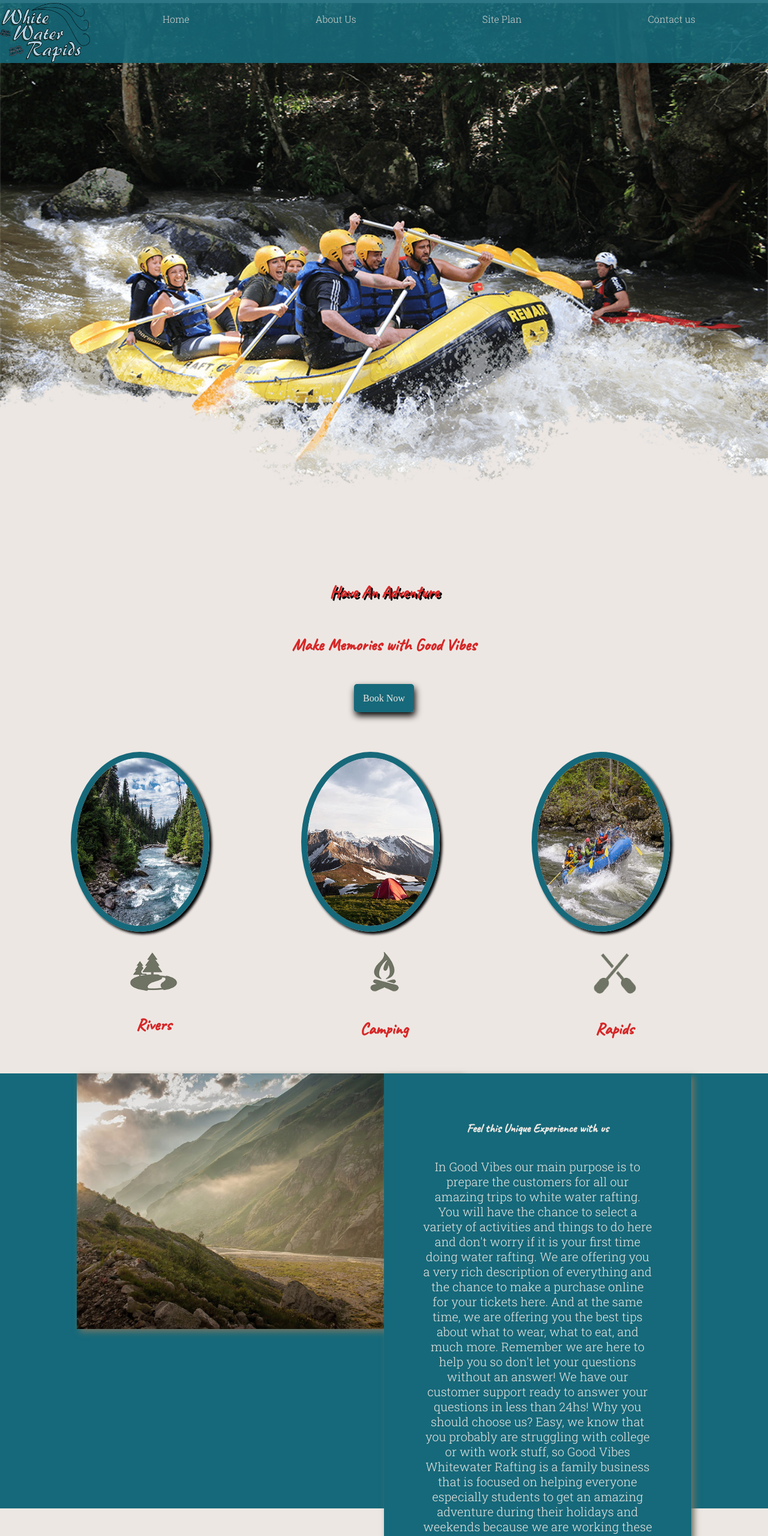
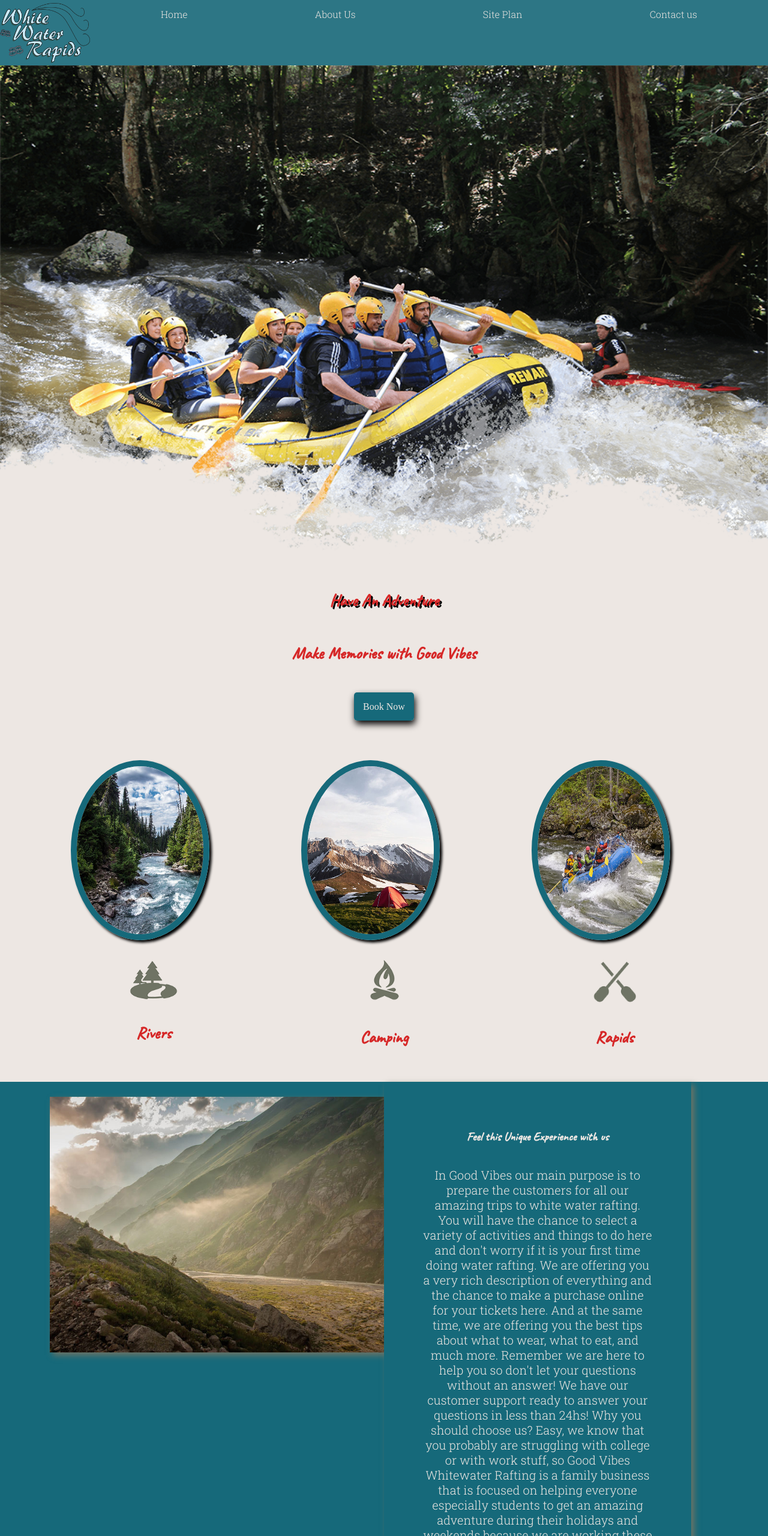
Before and after one commit to Facu026/wdd130, a plain HTML site: page wwr/index.html in a window 1280 px wide. Shown: the top 2560 px of the page at 60% size. Drawn offline with Linux system fonts and the light colour scheme.

Commit message:
finishing

```diff
--- a/wwr/index.html
+++ b/wwr/index.html
@@ -15,7 +15,7 @@
          </a>
          <nav>
             <a href="index.html">Home</a>
-            <a href="about.html">About Us</a>
+            <a href="aboutus.html">About Us</a>
             <a href="site-plan-rafting.html">Site Plan</a>
             <a href="contactus.html">Contact us</a>
         </nav>
@@ -54,7 +54,7 @@
             <section class="msg">
             <h2>Feel this Unique Experience with us</h2>
             <p>In Good Vibes our main purpose is to prepare the customers for all our amazing trips to white water rafting. You will have the chance to select a variety of activities and things to do here and don't worry if it is your first time doing water rafting. We are offering you a very rich description of everything and the chance to make a purchase online for your tickets here. And at the same time, we are offering you the best tips about what to wear, what to eat, and much more. Remember we are here to help you so don't let your questions without an answer! We have our customer support ready to answer your questions in less than 24hs! Why you should choose us? Easy, we know that you probably are struggling with college or with work stuff, so Good Vibes Whitewater Rafting is a family business that is focused on helping everyone especially students to get an amazing adventure during their holidays and weekends because we are working these days to you. Our little new business has a lot of reviews from previous customers that enjoyed to spent their time with us, feel free to look at their positive comments. Another reason to choose us is that we really take care of the environment by cleaning the place every day and recycling all the trash, and maintaining everything as natural as possible to make you feel a real adventure on the hikes, whitewater rafting, and much more. </p>
-            <a class='join' href="rivers.html">Join Us</a>
+            <a class='join' href="aboutus.html">Join Us</a>
             </section>
         </main>
         <footer>
--- a/wwr/styles/style.css
+++ b/wwr/styles/style.css
@@ -27,7 +27,7 @@ nav {
     background-color: #16697A;
     display: flex;
     justify-content: space-around;
-    padding: 1em;
+    padding: .5em .75em;
 }
 nav a {
     line-height: 1em;
@@ -46,7 +46,6 @@ nav a:hover {
 }
 #logo_link {
     padding-top: 5px;
-    height: 100px;
     justify-self: center;
     align-self: center;
 }
@@ -59,7 +58,6 @@ header {
     display: grid;
     grid-template-columns: 150px auto;
     background-color: #16697A;
-    color: #EDE7E3;
     opacity: .89;
 }
 img {
@@ -74,25 +72,25 @@ main, section {
 #hero {
     display: grid;
     grid-template-columns: 1fr 3fr 1fr;
-    margin-top: -100px;
+    text-align: center;
 }
 #hero-box {
-    grid-column: 1/4;
+    grid-column: 1/11;
     grid-row: 1/3;
-    z-index: -1;
 }
 #hero-img {
     width: 100%;
+    grid-column: 1/11;
+    grid-row: 1/3;
 }
 #hero-msg {
     text-align: center;
     grid-column: 2/3;
     grid-row: 1/2;
-    margin-top: 100px;
 }
 .home-grid {
     display: grid;
-    grid-template-columns: 1fr 1fr 1fr 1fr 1fr 1fr 1fr 1fr 1fr 1fr ;
+    grid-template-columns: repeat(10, 1fr);
 }
 .home-title {
     color: #D62828;
@@ -150,7 +148,7 @@ main, section {
     grid-row: 2/3;
 }
 #background {
-    height: 725px;
+    height: auto;
     background-color: #16697A;
     grid-column: 1/11;
     grid-row: 4/9;
@@ -160,11 +158,12 @@ main, section {
     grid-column: 2/7;
     grid-row: 5/8;
     box-shadow: 5px 5px 10px #6f7364;
+    margin: 25px 0 25px -45px;
 }
 .msg {
+    text-align: center;
     padding: 55px;
     background-color: #16697A;
-    color: #EDE7E3;
     grid-column: 6/10;
     grid-row: 6/7;
     box-shadow: 5px 5px 10px #6f7364;
@@ -180,7 +179,7 @@ main, section {
 footer{
         background-color: #16697A;
         padding: 25px 50px;
-        margin-top: 200px;
+        margin-top: 0;
         display: flex;
         justify-content: space-around;
         align-items: center;
```
